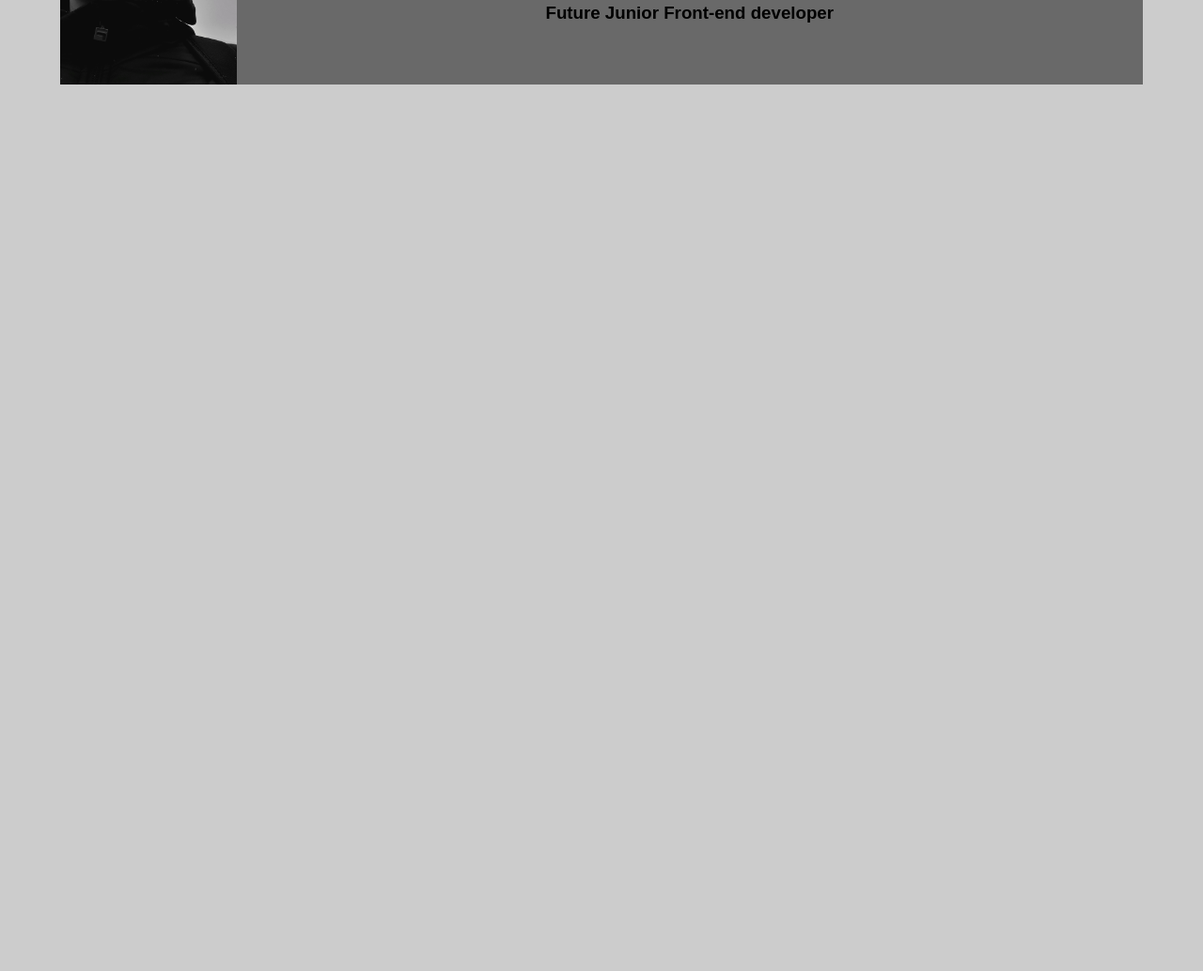
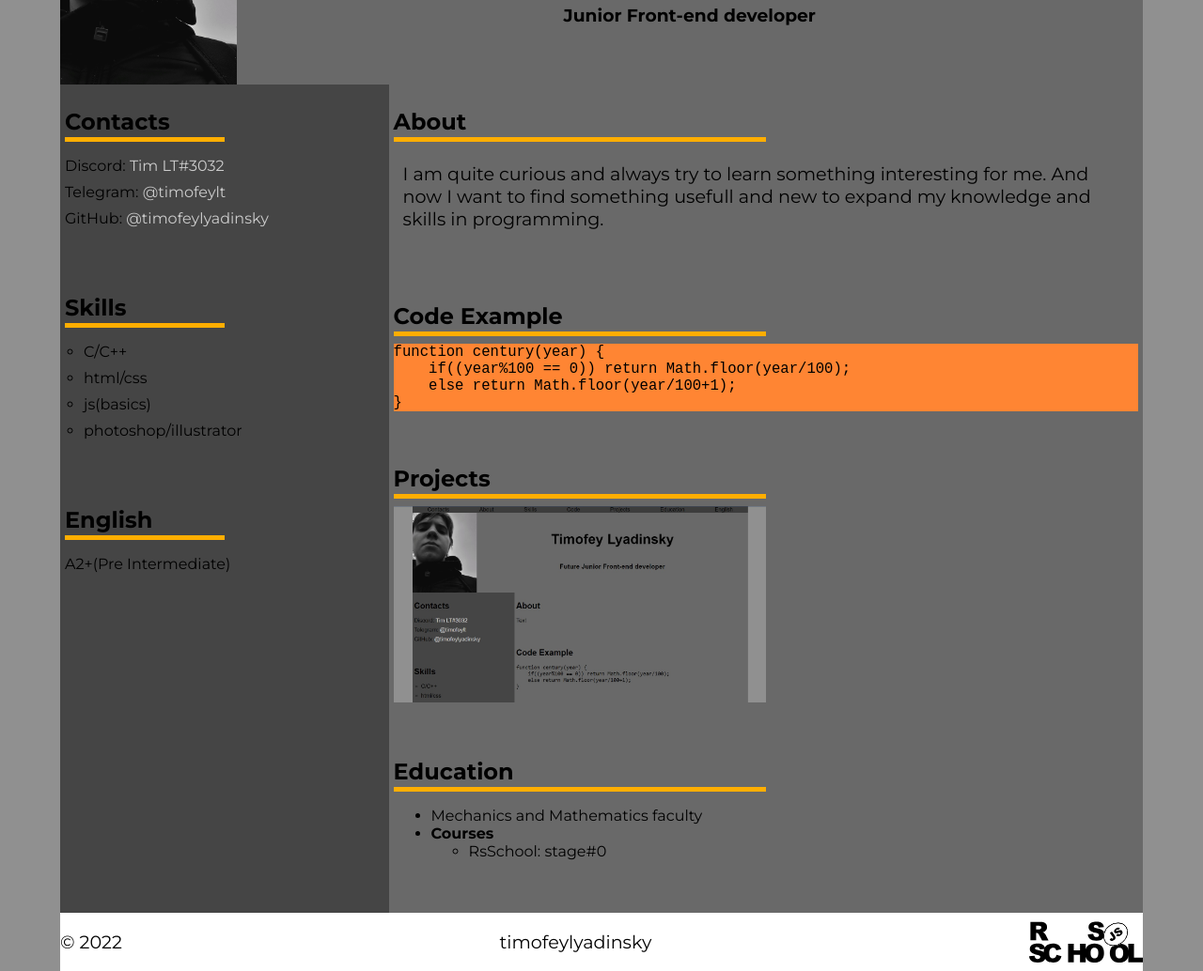
Before and after one commit to timofeylyadinsky/rsschool-cv, a plain HTML site: page index.html in a window 1280 px wide. Shown: the part 160-1194 px from the top of the page at 94% size. Before the commit the page ends 800 px from the top, so only its background shows below. Drawn offline with Linux system fonts and the light colour scheme.

Commit message:
feat: update html and css file

```diff
--- a/css/style.css
+++ b/css/style.css
@@ -1,7 +1,7 @@
 body{
 	margin: 0;
 	font-family: 'Montserrat', "Arial" , sans-serif;
-	background: #CCCCCC;
+	background: #909090;
 }
 #container {
 	display: flex;
@@ -11,6 +11,7 @@ body{
 	width: 90%;
 	background: #696969;
 }
+/*nav styles*/
 nav{
 	position:fixed;
 	width: 90%;
@@ -36,6 +37,8 @@ nav{
 	color: #000099;
 	text-decoration: none;
 }
+/*------*/
+/*header styles*/
 header{
 	display: flex;
 	flex-direction: row;
@@ -55,3 +58,136 @@ header{
 	width: 190px;
 	height: 250px;
 }
+/*-------*/
+
+
+/*main styles*/
+main{
+	display: flex;
+	flex-direction: row;
+	width: 100%;
+}
+.aside{
+	display: flex;
+	width:30%;
+	flex-direction: column;
+	align-items: flex-start;
+	justify-content: flex-start;
+	padding: 5px;
+	background: #454545;
+}
+.aside-list{
+	padding: 0;
+	list-style-type: none;
+}
+.aside-list li{
+	margin: 9px 0;
+}
+.contacts-link{
+	color: #CCCCCC;
+	text-decoration: none;
+}
+.contacts-link:hover {
+	color: #b20101;
+	text-decoration: none;
+}
+.section-skills ul{
+	padding-left: 20px;
+	list-style-type: circle;
+}
+.main{
+	display: flex;
+	width:70%;
+	flex-direction: column;
+	align-items: flex-start;
+	justify-content: flex-start;
+	padding: 5px;
+}
+.section-projects img{
+	width: 50%;
+	height: 50%;
+}
+
+
+.pre{
+	margin: 2px 0;
+	font-size: 120%;
+	font-weight: 500;
+	background-color: #ff8533;
+}
+.cross-line{
+	height:5px;
+	width:50%;
+	background: #ffae00;
+	margin-bottom: 8px;
+}
+.section{
+	margin-bottom: 35px;
+	width: 100%;
+}
+.section h2{
+	margin-bottom: 2px;
+}
+.text-about{
+	padding: 3px 10px;
+	font-size: 120%;
+}
+
+/*---*/
+.footer{
+	display: flex;
+	justify-content: space-between;
+	align-items: center;
+	margin: 0 auto;
+	background-color: #fff;
+	width: 100%;
+}
+.rss {
+	width: 121px;
+	height: 45px;
+	background-image: url("../img/rs_school_js.svg");
+	background-size: contain;
+	background-repeat: no-repeat;
+}
+.footer-text{
+	color:#000000;
+	font-size: 120%;
+}
+
+
+/*Adaptive*/
+@media (max-width: 768px) {
+.nav{
+	display:none;
+}
+
+header{
+	display: flex;
+	flex-direction: column;
+	align-items: center;
+}
+.header-container h1{
+	font-size: 200%;
+}
+.header-photo{
+	width: 150px;
+	height: 210px;
+}
+main{
+	display: flex;
+	flex-direction: column-reverse;
+	width: 100%;
+}
+.aside{
+	width:98%;
+}
+.main{
+	width:100%;
+}
+#container{
+	font-size: 80%;
+}
+.pre{
+	font-size: 100%;
+}
+}
--- a/index.html
+++ b/index.html
@@ -5,11 +5,13 @@
     <meta http-equiv="X-UA-Compatible" content="IE=edge">
     <meta name="viewport" content="width=device-width, initial-scale=1.0">
     <title>rsschool-cv</title>
+    <link rel="preconnect" href="https://fonts.gstatic.com">
+    <link href="https://fonts.googleapis.com/css2?family=Montserrat:wght@400;700&display=swap" rel="stylesheet">
     <link rel="stylesheet" href="./css/style.css">
 </head>
 <body>
     <div id="container">
-        <nav>
+        <nav class="nav">
             <ul class="nav-list">
                 <li><a href="#contacts" class="nav-link">Contacts</a></li>
                 <li><a href="#about" class="nav-link">About</a></li>
@@ -24,14 +26,80 @@
             <img src="img/photo.jpg" alt="Timofey Lyadinsky Photo" title="Timofey Lyadinsky Photo" class="header-photo">
             <div class="header-container">
                 <h1>Timofey Lyadinsky</h1>
-                <h3>Future Junior Front-end developer</h3>
+                <h3>Junior Front-end developer</h3>
             </div>
         </header>
         <main>
-            <section>
+            <aside class="aside">
+                <section class="section-contacts section" id="contacts">
+                    <h2>Contacts</h2>
+                    <div class="cross-line"></div>
+                    <ul class="aside-list">
+                        <li>Discord: <a href="#" title="contacts discord" class="contacts-link">Tim LT#3032</a></li>
+                        <li>Telegram: <a href="https://t.me/timofeylt" title="contacts telegram" class="contacts-link">@timofeylt</a></li>
+                        <li>GitHub: <a href="https://github.com/timofeylyadinsky/" title="contacts github" class="contacts-link">@timofeylyadinsky</a></li>
+                    </ul>
+                </section>
+                <section class="section-skills section" id="skills">
+                    <h2>Skills</h2>
+                    <div class="cross-line"></div>
+                    <ul class="aside-list">
+                        <li>C/C++</li>
+                        <li>html/css</li>
+                        <li>js(basics)</li>
+                        <li>photoshop/illustrator</li>
+                    </ul>
+                </section>
+                <section class="section-english section" id="english">
+                    <h2>English</h2>
+                    <div class="cross-line"></div>
+                    <p>A2+(Pre Intermediate)</p>
+                </section>
+            </aside>
+            <div class="main">
+                <section class="section-about section" id="about">
+                    <h2>About</h2>
+                    <div class="cross-line"></div>
+                    <p class="text-about">
+                        I am quite curious and always try to learn something interesting for me. And now I want to find something usefull and new to expand my knowledge and skills in programming.
+                    </p>
 
-            </section>
+                </section>
+                <section class="section-code section" id="code">
+                    <h2>Code Example</h2>
+                    <div class="cross-line"></div>
+<pre class="pre"><code>function century(year) {
+    if((year%100 == 0)) return Math.floor(year/100);
+    else return Math.floor(year/100+1);
+}</code></pre>
+
+                </section>
+                <section class="section-projects section" id="projects">
+                    <h2>Projects</h2>
+                    <div class="cross-line"></div>
+                   <div class="project-container"><a href="https://timofeylyadinsky.github.io/rsschool-cv/" title="Project CV" class="projects-link"><img src="img/cv.jpg" alt="project cv" title="project cv"></a></div>
+
+
+
+                </section>
+                <section class="section-education section" id="education">
+                    <h2>Education</h2>
+                    <div class="cross-line"></div>
+                    <ul>
+                        <li>Mechanics and Mathematics faculty</li>
+                        <li><b>Courses</b>
+                            <ul>
+                                <li>RsSchool: stage#0</li>
+                            </ul>
+                        </li>
+                    </ul>
+                </section>
+            </div>
         </main>
+        <footer class="footer">
+            <p class="footer-text">&copy; 2022</p><a href="https://github.com/timofeylyadinsky/" title="contacts github" class="contacts-link footer-text">timofeylyadinsky</a>
+            <a href="https://rs.school/js/" class="rss"></a>
+        </footer>
     </div>
 </body>
 </html>
```
Also changed, not shown: img/cv.jpg (added), img/rs_school_js.svg (added).
